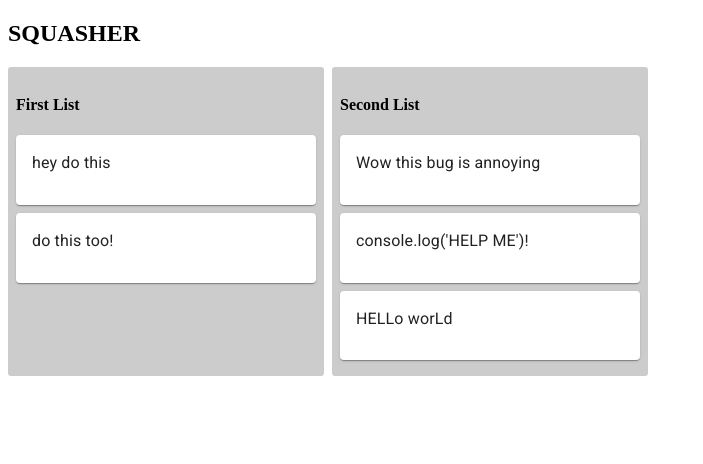
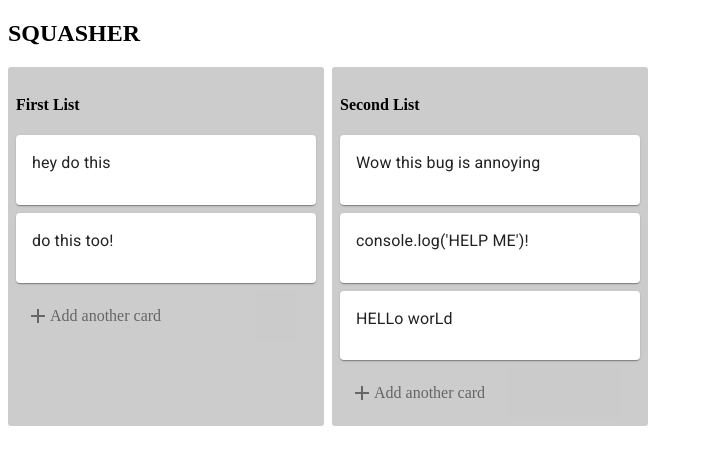
Before and after one commit to bellola/squasher, a React (Create React App) app: page / in a window 1280 px wide. Shown: the top 464 px of the page, without its empty margins (0-703 px from the left). Built offline with nearby package versions, Linux system fonts and the light colour scheme.

Commit message:
adding functionality to card and list

```diff
--- a/package.json
+++ b/package.json
@@ -12,6 +12,7 @@
     "react-dom": "^16.12.0",
     "react-redux": "^7.2.0",
     "react-scripts": "3.4.0",
+    "react-textarea-autosize": "^7.1.2",
     "redux": "^4.0.5"
   },
   "scripts": {
--- /dev/null
+++ b/src/components/AddButton.js
@@ -0,0 +1,70 @@
+import React, {Component} from 'react'
+import Icon from '@material-ui/core/Icon'
+
+class AddButtom extends Component{
+
+    state = {
+        formOpen: false
+    }
+
+
+
+    openForm =  () => {
+            this.setState({
+                formOpen: true
+            })
+        }
+
+    renderAdd(){
+
+        const {list} = this.props
+        const buttonName = list ? 'Add another list' : "Add another card"
+        const buttonOpaticy = list ? 1 : 0.5
+        const buttonTextColor = list ? "white" : "inherit"
+        const buttonBackground = list ? "rgba(0,0,0.15)" : "inherit"
+
+
+
+
+        return(
+            <div
+            onClick={this.openForm}
+            style={{
+                ...styles.buttonContainer,
+                opacity:buttonOpaticy,
+                color:buttonTextColor,
+                backgroundColor:buttonBackground
+                }} >
+                <Icon>add</Icon>
+                <p>{buttonName}</p>
+            </div>
+        )
+    }
+
+
+
+    renderForm(){
+        const {list} = this.props
+        const buttonTitle = list ? "Add list" : "Add Card"
+        const placeholder = list ? "Enter list title..." : "Enter a title for this card..."
+        return  <p>Hello</p>
+    }
+
+    render(){
+        return this.state.formOpen ? this.renderForm() : this.renderAdd()
+    }
+}
+
+const styles = {
+    buttonContainer :{
+        display: 'flex',
+        alignItems: 'center',
+        cursor: 'pointer',
+        borderRadius: 3,
+        heigh: 36,
+        width: 270,
+        paddingLeft: 10
+    }
+}
+
+export default AddButtom
--- a/src/components/App.js
+++ b/src/components/App.js
@@ -9,7 +9,7 @@ function App(props) {
     <div className="App">
      <h2>SQUASHER</h2>
      <div style={styles.listsContainer}>
-        {props.lists.map(list=><List title={list.title}  cards={list.cards} />
+        {props.lists.map(list=><List key={list.id} title={list.title}  cards={list.cards} />
      )}
      </div>
     </div>
--- a/src/components/List.js
+++ b/src/components/List.js
@@ -1,5 +1,6 @@
 import React from 'react'
 import BugCard from './BugCard'
+import AddButton from './AddButton'
 
 
 function List(props){
@@ -7,9 +8,11 @@ function List(props){
         <div style={styles.container}>
             <h4>{props.title}</h4>
             {props.cards.map(card =>
-                <BugCard text={card.text}/>
+                <BugCard key={card.id} text={card.text}/>
             )}
+             <AddButton />
         </div>
+
    )
 }
 
```
Also changed, not shown: 1 other file (tests, documents, lock files or other folders).
